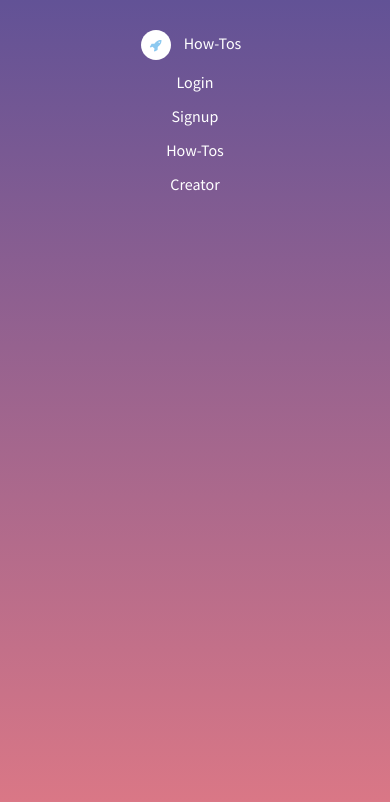
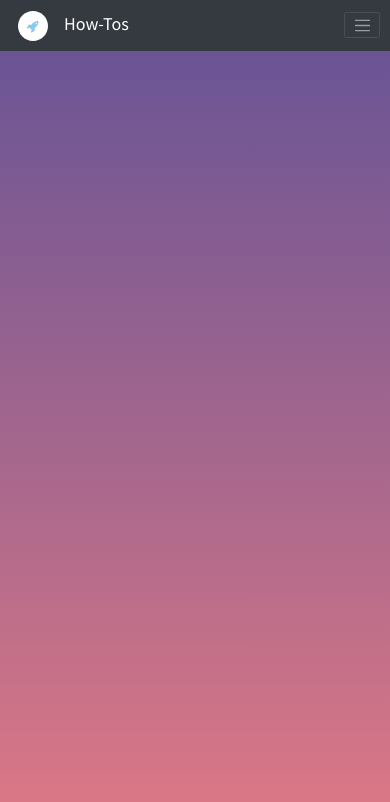
Before and after one commit to ginabethrussell/front-end-1, a React (Create React App) app: page / in a window 390 px wide. Shown: the top 802 px of the page. Built offline with nearby package versions, Linux system fonts and the light colour scheme.

Commit message:
add reactstrap styles for navbar

```diff
--- a/src/App.css
+++ b/src/App.css
@@ -1,36 +1,42 @@
 .App {
   width: 100%;
-  padding: 30px 50px;
   background: linear-gradient( #625296, #e07985);
   color: white;
   min-height: 100vh;
   font-family: 'Source Sans Pro', sans-serif;
 }
 
-.App nav {
+/* .App nav {
   width: 100%;
   margin: 0 auto;
   display: flex;
   justify-content: space-between;
   align-items: baseline;
+} */
+
+.App a.nav-link, .App a{
+  text-decoration: none;
+  padding: 5px 8px;
+  font-size: 1.8rem;
+  color: white;
 }
 
-.App nav a {
-  text-decoration: none;
-  padding: 5px 8px;
-  font-size: 1.6rem;
-  color: white;
+.App a.nav-link:hover{
+  color: gray;
 }
 
 .App .logo {
   width: 30px;
   margin-right: 5px;
 }
-
+/*
 .App nav h2 {
   font-size: 1.8rem;
+} */
+
+main {
+  padding: 30px 50px;
 }
-
 .form-wrapper {
   width: 70%;
   max-width: 400px;
@@ -215,20 +221,16 @@
 }
 
 @media(max-width: 750px){
-  .App nav {
-    flex-direction: column;
-    align-items:center;
-    justify-content: center;
+  .App a.nav-link{
+    width: 100%!important;
+  }
+  li.nav-item {
+    width: 100%!important;
   }
 }
 
 @media(max-width: 500px){
-  .navlinks {
-    display: flex;
-    flex-direction: column;
-    justify-content: center;
-    align-items: center;
-  }
+
 }
 @media (prefers-reduced-motion: no-preference) {
   .loading img {
--- a/src/App.js
+++ b/src/App.js
@@ -11,6 +11,21 @@ import HowTos from './components/HowTos';
 import logo from './logo.svg';
 import './App.css';
 
+import {
+  Collapse,
+  Navbar,
+  NavbarToggler,
+  NavbarBrand,
+  Nav,
+  NavItem,
+  NavLink,
+  UncontrolledDropdown,
+  DropdownToggle,
+  DropdownMenu,
+  DropdownItem,
+  NavbarText
+} from 'reactstrap';
+
 const initialUser = {
   id: '',
   username: ''
@@ -18,21 +33,39 @@ const initialUser = {
 
 function App() {
   const [user, setUser] = useState(initialUser);
-
+  const [isOpen, setIsOpen] = useState(false);
+  const toggle = () => setIsOpen(!isOpen);
   // setup value for UserContext
   const value = {user: user, setUser: setUser};
 
   return (
     <div className="App">
-      <nav>
-        <h2><img className='logo' src={logo} alt='logo' /><a href='https://tt88-how-to.netlify.app/'>How-Tos</a></h2>
-        <div className='navlinks'>
-          <Link to='/login'>Login</Link>
-          <Link to='/signup'>Signup</Link>
-          <Link to='/howtos'>How-Tos</Link>
-          <Link to='/creator'>Creator</Link>
-        </div>
-      </nav>
+      <Navbar color="dark" dark expand='md'>
+        <NavbarBrand>
+          <img className='logo' style={{marginRight: '8px'}}src={logo} alt='logo' />
+          <a>How-Tos</a>
+        </NavbarBrand>
+        <NavbarToggler dark onClick={toggle} />
+        <Collapse isOpen={isOpen} navbar>
+        <Nav className="ml-auto" navbar>
+          <NavItem>
+            <NavLink style={{width: '100px', textAlign: 'center'}}href='https://tt88-how-to.netlify.app/'>Home</NavLink>
+          </NavItem>
+          <NavItem style={{width: '100px', textAlign: 'center'}}>
+            <NavLink tag={Link} to="/login">Login</NavLink>
+          </NavItem>
+          <NavItem style={{width: '100px', textAlign: 'center'}}>
+            <NavLink tag={Link} to="/signup">Signup</NavLink>
+          </NavItem>
+          <NavItem style={{width: '100px', textAlign: 'center'}}>
+            <NavLink color="light" tag={Link} to="/howtos">How-Tos</NavLink>
+          </NavItem>
+          <NavItem style={{width: '100px', textAlign: 'center'}}>
+            <NavLink tag={Link} to="/creator">Creator</NavLink>
+          </NavItem>
+        </Nav>
+        </Collapse>
+      </Navbar>
 
       <main>
         <UserContext.Provider value={value}>
```
